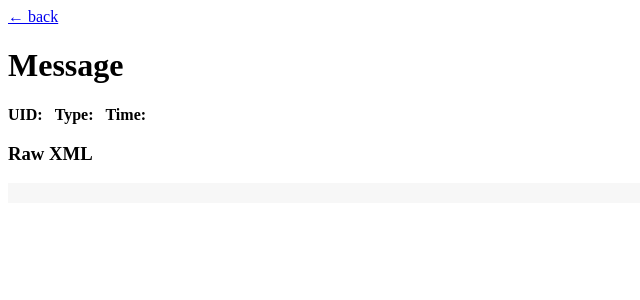
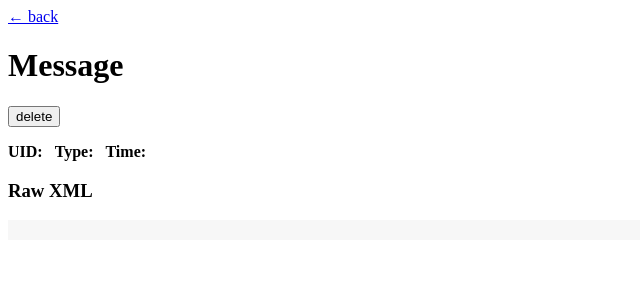
Before and after one commit to phippela/kafkareceiver, a FastAPI app: template templates/detail.html in a window 1280 px wide. Shown: the top 300 px of the page, without its empty margins (0-640 px from the left). Run offline with FastAPI, Linux system fonts and the light colour scheme; the template is opened without the code that fills it, so the values that code supplies are empty.

Commit message:
Add delete message feature and .gitignore

```diff
--- a/app/main.py
+++ b/app/main.py
@@ -1,6 +1,7 @@
 from fastapi import FastAPI, Request, HTTPException
 from fastapi.staticfiles import StaticFiles
 from fastapi.responses import HTMLResponse
+from starlette.responses import RedirectResponse
 from starlette.templating import Jinja2Templates
 from .db import engine, SessionLocal, Base
 from .models import Message
@@ -36,6 +37,16 @@ def message_detail(request: Request, msg_id: int):
         raise HTTPException(status_code=404, detail="Message not found")
     return templates.TemplateResponse("detail.html", {"request": request, "msg": m})
 
+@app.post("/message/{msg_id}/delete")
+def delete_message(msg_id: int):
+    db = next(get_db())
+    m = db.query(Message).get(msg_id)
+    if not m:
+        raise HTTPException(status_code=404, detail="Message not found")
+    db.delete(m)
+    db.commit()
+    return RedirectResponse(url="/", status_code=303)
+
 @app.get("/api/messages")
 def api_messages():
     db = next(get_db())
--- a/requirements.txt
+++ b/requirements.txt
@@ -4,3 +4,4 @@ confluent-kafka
 sqlalchemy
 jinja2
 python-multipart
+confluent-kafka
--- a/templates/detail.html
+++ b/templates/detail.html
@@ -9,6 +9,9 @@
 <body>
   <a href="/">← back</a>
   <h1>Message {{ msg.id }}</h1>
+  <form method="post" action="/message/{{ msg.id }}/delete" onsubmit="return confirm('Delete this message?');" style="margin:8px 0;">
+    <button type="submit">delete</button>
+  </form>
   <p><strong>UID:</strong> {{ msg.uid }} &nbsp; <strong>Type:</strong> {{ msg.type }} &nbsp; <strong>Time:</strong> {{ msg.time }}</p>
   {% if msg.lat and msg.lon %}
   <div id="map"></div>
```
Also changed, not shown: templates/index.html (+6 -1 lines), 1 other file.
